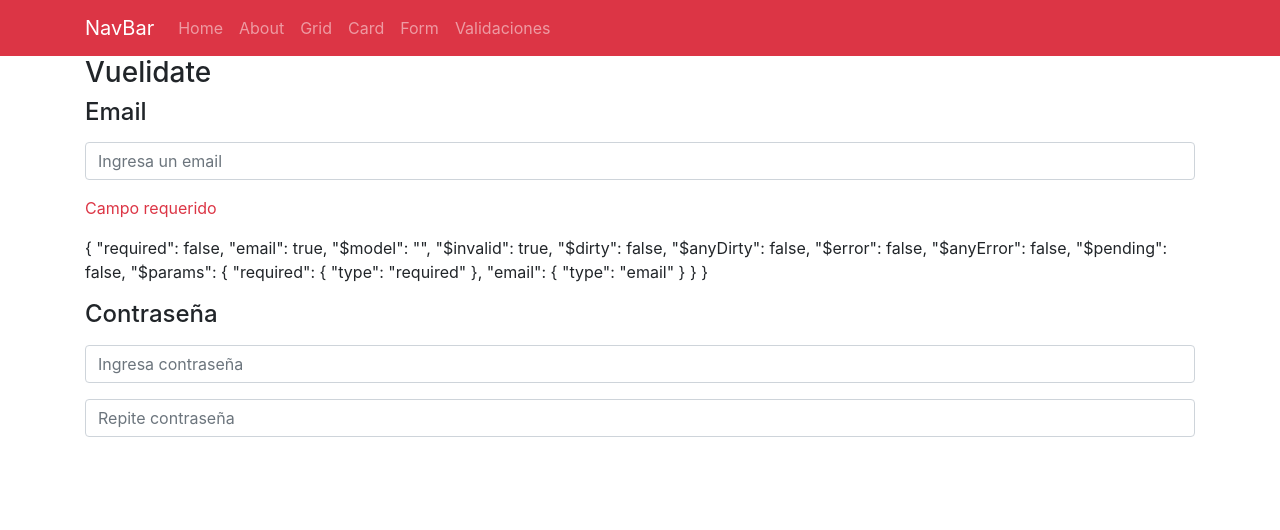
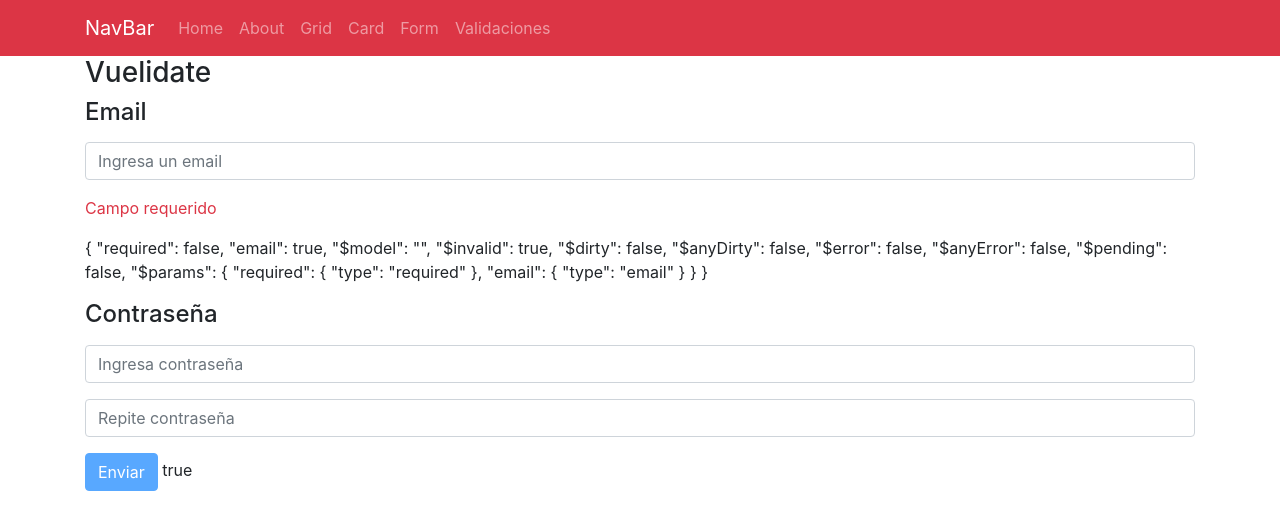
Before and after one commit to javierc22/proyecto-vue-06, a Vue app: page /validacion in a window 1280 px wide. Shown: the top 530 px of the page. Built offline with nearby package versions, Linux system fonts and the light colour scheme.

Commit message:
Validar botón submit

```diff
--- a/src/views/Validacion.vue
+++ b/src/views/Validacion.vue
@@ -1,7 +1,7 @@
 <template>
   <div>
     <h3>Vuelidate</h3>
-    <form>
+    <form @submit.prevent="submit">
       <h4>Email</h4>
       <input type="email" placeholder="Ingresa un email" class="form-control my-3" v-model="$v.email.$model" :class="{'is-invalid' : $v.email.$error}">
       <p class="text-danger" v-if="!$v.email.email">Este email es incorrecto</p>
@@ -13,6 +13,10 @@
       <p class="text-danger" v-if="!$v.password.minLength">Mínimo 5 carácteres</p>
       <input type="password" placeholder="Repite contraseña" class="form-control my-3" v-model="$v.repeatPassword.$model" :class="{'is-invalid' : $v.repeatPassword.$error}">
       <p class="text-danger" v-if="!$v.repeatPassword.sameAsPassword">La contraseña no coincide</p>
+
+      <b-button variant="primary" type="submit" :disabled="$v.$invalid">Enviar</b-button>
+
+      {{ $v.$invalid }}
     </form>
   </div>
 </template>
@@ -37,6 +41,18 @@ export default {
     repeatPassword: {
       sameAsPassword: sameAs('password')
     }
-  }
+  },
+  methods: {
+    submit(){
+      console.log('submit!');
+      this.$v.$touch()
+      if (this.$v.$invalid) {
+        console.log('Se generó un error!');
+      } else {
+        console.log('Todos los campos correctos');
+        console.log('Enviando información...' + this.$v.email.$model + ' ' + this.$v.password.$model);
+      }
+    }
+  },
 }
 </script>
```
